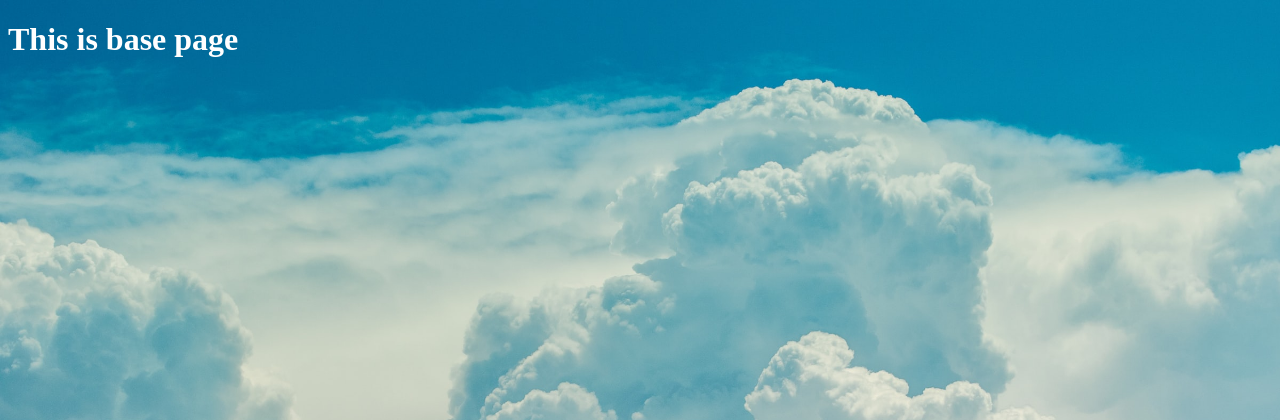
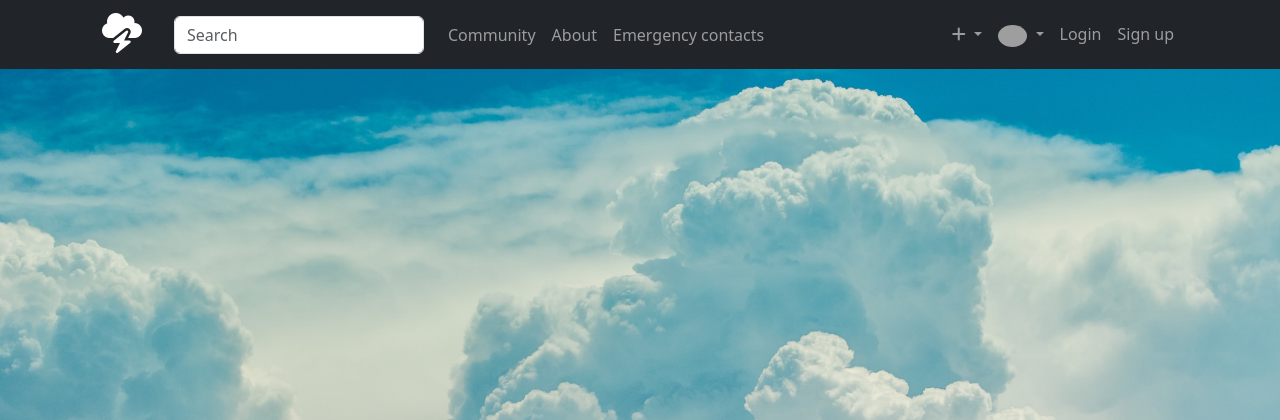
Before and after one commit to nokekip/FLARE, a Django app: page / in a window 1280 px wide. Shown: the top 420 px of the page. Run offline with Django 5.2, Linux system fonts and the light colour scheme; grey boxes are pictures that could not be loaded.

Commit message:
created base template for other pages

```diff
--- a/static/styles/styles.css
+++ b/static/styles/styles.css
@@ -4,4 +4,5 @@ body {
     background-attachment: fixed;
     background-repeat: no-repeat;
     color: #fff;
+    margin: 0;
 }
--- a/templates/base.html
+++ b/templates/base.html
@@ -4,10 +4,20 @@
 <head>
     <meta charset="UTF-8">
     <meta name="viewport" content="width=device-width, initial-scale=1.0">
-    <title>FLARE - Forecast</title>
+    <title>{% block title %} {% endblock title %}</title>
+
+    <!-- Bootstrap css -->
+    <link rel="stylesheet" href="https://cdn.jsdelivr.net/npm/bootstrap@5.3.3/dist/css/bootstrap.min.css">
+    <!-- Fontawesome -->
+    <link rel="stylesheet" href="https://cdnjs.cloudflare.com/ajax/libs/font-awesome/6.5.2/css/all.min.css">
+    <!-- Custom css -->
     <link rel="stylesheet" href="{% static 'styles/styles.css' %}">
 </head>
 <body>
-    <h1>This is base page</h1>
+    {% include 'nav.html' %}
+    {% block content %} {% endblock content %}
+    <!-- Bootstrap js -->
+    <script src="https://cdn.jsdelivr.net/npm/bootstrap@5.3.3/dist/js/bootstrap.bundle.min.js" ></script>
+    {% block script %} {% endblock script %}
 </body>
 </html>
--- /dev/null
+++ b/templates/nav.html
@@ -0,0 +1,58 @@
+<nav class="navbar navbar-expand-lg navbar-dark bg-dark">
+    <div class="container">
+      <a class="navbar-brand" href="#">
+        <i class="fa-solid fa-cloud-bolt fa-2x mx-3 ps-1"></i>
+      </a>
+      <button class="navbar-toggler" type="button" data-mdb-toggle="collapse"
+        data-mdb-target="#navbarSupportedContent" aria-controls="navbarSupportedContent" aria-expanded="false"
+        aria-label="Toggle navigation">
+        <i class="fas fa-bars"></i>
+      </button>
+      <div class="collapse navbar-collapse" id="navbarSupportedContent">
+        <form class="me-3">
+          <div class="form-white input-group" style="width: 250px;">
+            <input type="search" class="form-control rounded" placeholder="Search"
+              aria-label="Search" aria-describedby="search-addon" />
+          </div>
+        </form>
+        <ul class="navbar-nav me-auto mb-2 mb-lg-0">
+          <li class="nav-item">
+            <a class="nav-link" href="#">Community</a>
+          </li>
+          <li class="nav-item">
+            <a class="nav-link" href="#">About</a>
+          </li>
+          <li class="nav-item">
+            <a class="nav-link" href="#">Emergency contacts</a>
+          </li>
+        </ul>
+        <ul class="navbar-nav d-flex flex-row ms-auto me-3">
+
+          <li class="nav-item me-3 me-lg-0 dropdown">
+            <a class="nav-link dropdown-toggle" href="#" role="button" data-bs-toggle="dropdown" aria-expanded="false">
+              <i class="fas fa-plus"></i>
+            </a>
+            <ul class="dropdown-menu">
+              <li><a class="dropdown-item" href="#">Add alert</a></li>
+            </ul>
+          </li>
+          <li class="nav-item me-3 me-lg-0 dropdown">
+            <a class="nav-link dropdown-toggle" href="#" role="button" data-bs-toggle="dropdown" aria-expanded="false">
+              <img src="https://mdbootstrap.com/img/Photos/Avatars/img (31).jpg" class="rounded-circle" height="22"
+              alt="" loading="lazy" />
+            </a>
+            <ul class="dropdown-menu">
+              <li><a class="dropdown-item" href="#">Profile</a></li>
+              <li><a class="dropdown-item" href="#">Logout</a></li>
+            </ul>
+          </li>
+          <li class="nav-item me-3 me-lg-0">
+            <a class="nav-link btn btn-primary" href="#">Login</a>
+          </li>
+          <li class="nav-item me-3 me-lg-0">
+            <a class="nav-link btn btn-primary" href="#">Sign up</a>
+          </li>
+        </ul>
+      </div>
+    </div>
+</nav>
```
